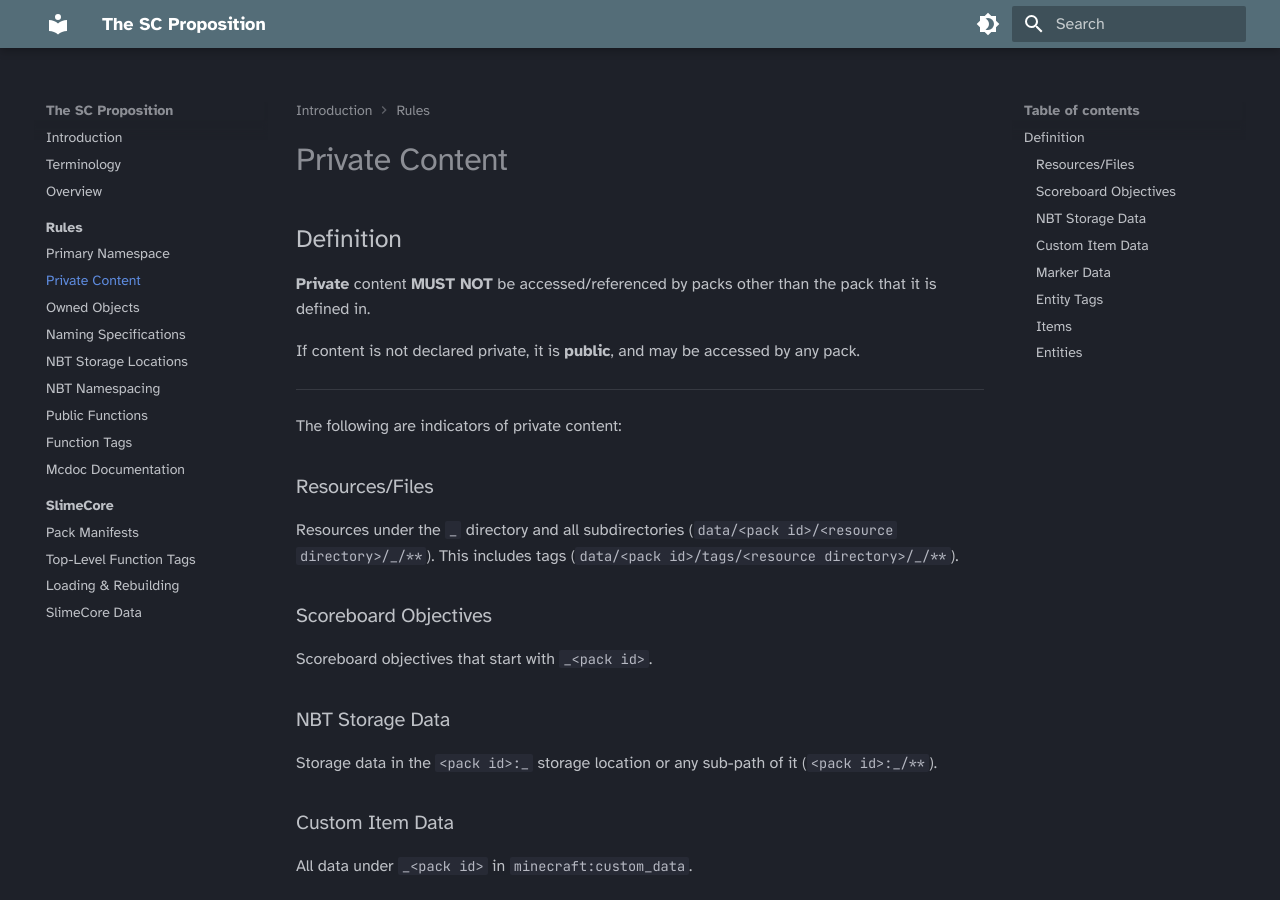
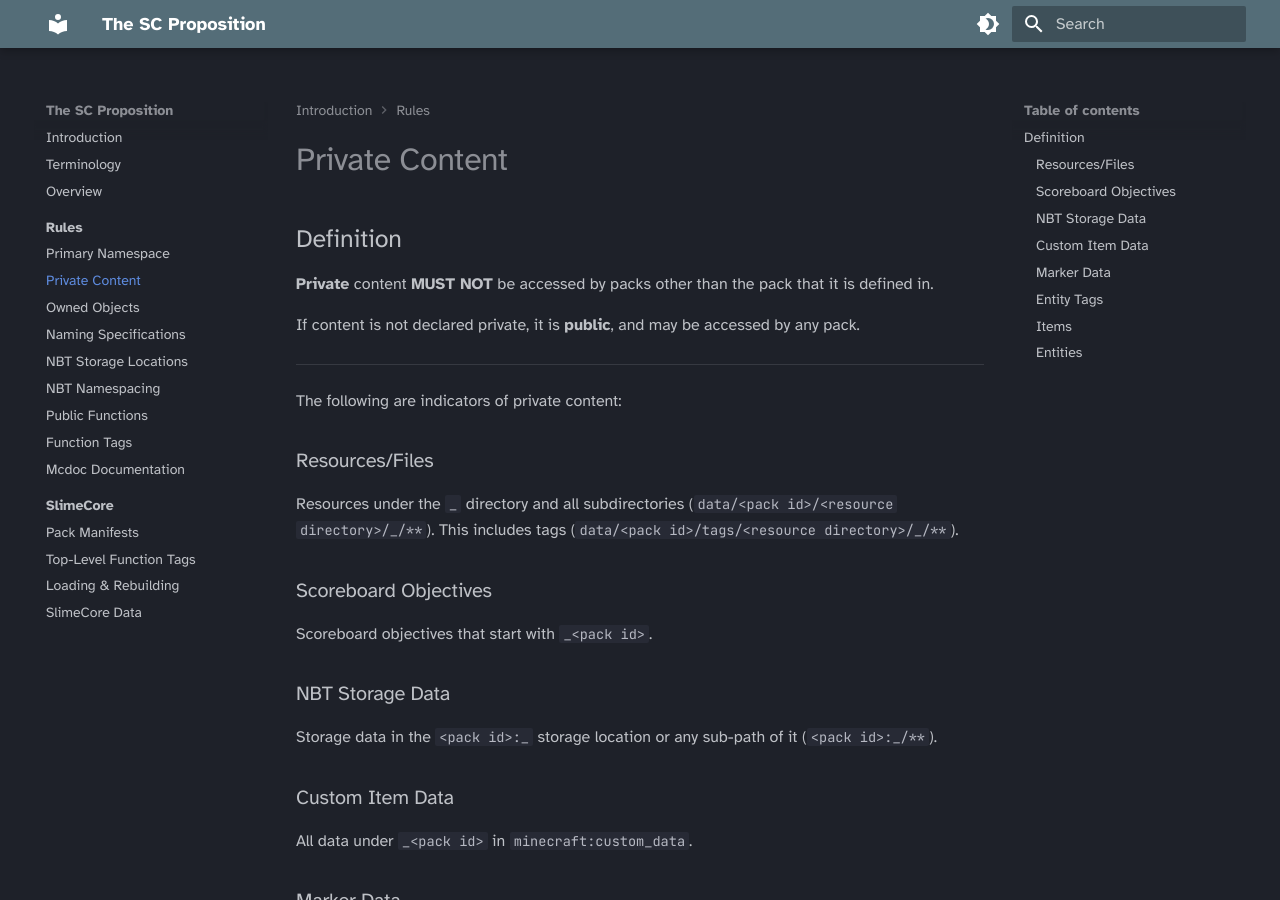
Before and after one commit to sixslimemc/sc-proposition, an MkDocs documentation site: the page built from docs/rules/private.md, in a window 1280 px wide and 900 px high. Built offline with MkDocs 1.6.1 and Material for MkDocs 9.7.7, drawn with Linux system fonts in a browser that asks for light colours.

```diff
--- a/docs/rules/private.md
+++ b/docs/rules/private.md
@@ -3,7 +3,7 @@
 
 ## Definition
 
-**Private** content **MUST NOT** be accessed/referenced by packs other than the pack that it is defined in.
+**Private** content **MUST NOT** be accessed by packs other than the pack that it is defined in.
 
 If content is not declared private, it is **public**, and may be accessed by any pack.
 
```
Also changed, not shown: docs/terminology.md (added, +23 -0 lines).
